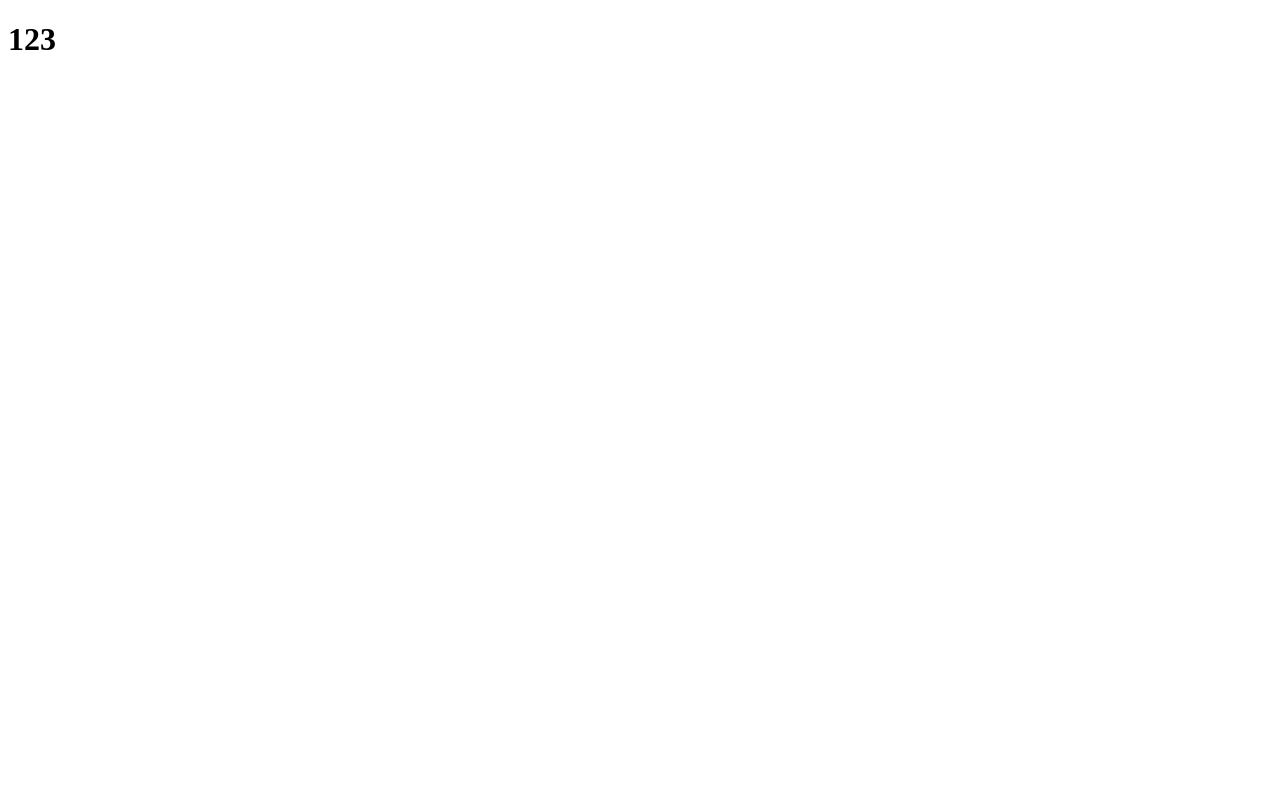
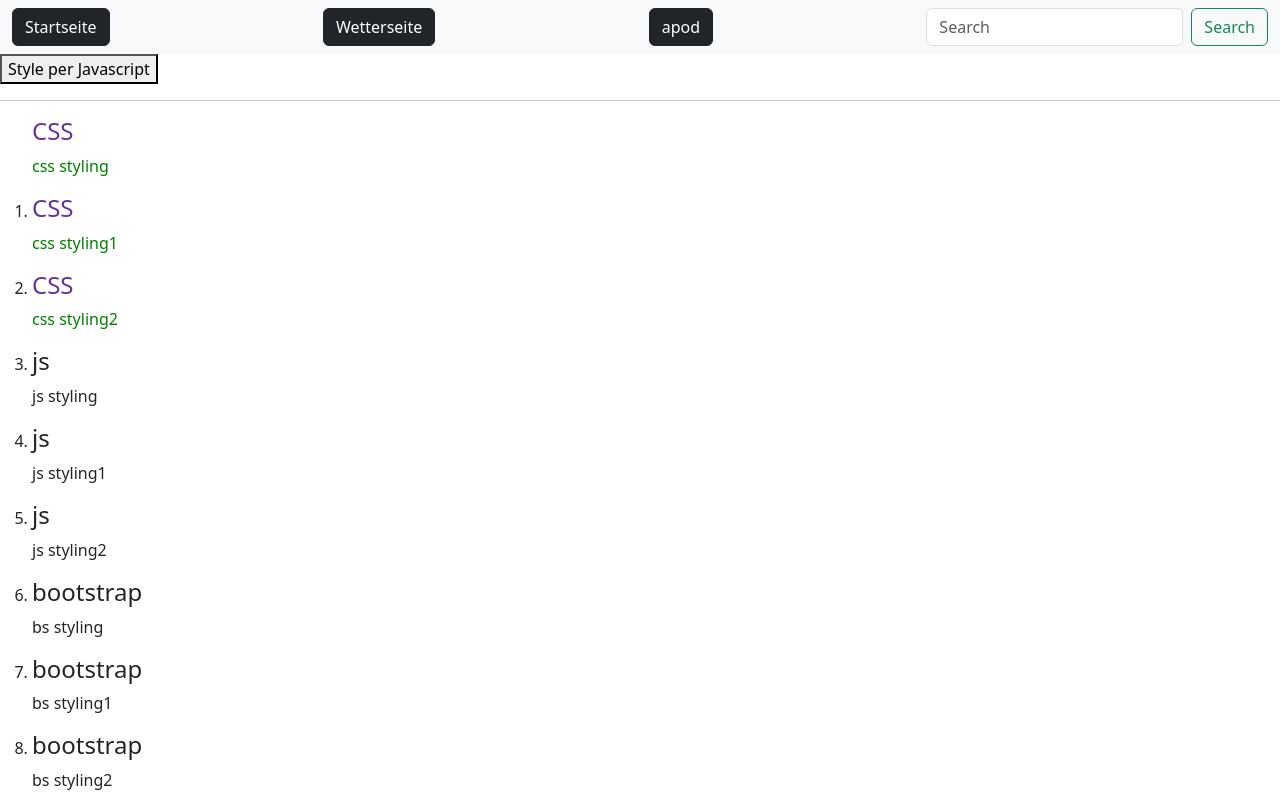
Before and after one commit to danielf0708/danielf0708.github.io, a plain HTML site: page lernseite.html in a window 1280 px wide. Drawn offline with nearby package versions, Linux system fonts and the light colour scheme.

Commit message:
changed lernseite and searchfunktion added

```diff
--- a/css/styles.css
+++ b/css/styles.css
@@ -0,0 +1,7 @@
+.überschrift{
+    color: rebeccapurple ;
+}
+
+.text{
+    color: green;
+}
--- a/lernseite.html
+++ b/lernseite.html
@@ -4,9 +4,105 @@
     <meta charset="UTF-8">
     <meta name="viewport" content="width=device-width, initial-scale=1.0">
     <title>Document</title>
+    <link rel="stylesheet" href="css/styles.css">
+    <link href="https://cdn.jsdelivr.net/npm/bootstrap@5.3.7/dist/css/bootstrap.min.css" rel="stylesheet" integrity="sha384-LN+7fdVzj6u52u30Kp6M/trliBMCMKTyK833zpbD+pXdCLuTusPj697FH4R/5mcr" crossorigin="anonymous">
+    <script src="https://cdn.jsdelivr.net/npm/bootstrap@5.3.7/dist/js/bootstrap.bundle.min.js" integrity="sha384-ndDqU0Gzau9qJ1lfW4pNLlhNTkCfHzAVBReH9diLvGRem5+R9g2FzA8ZGN954O5Q" crossorigin="anonymous"></script>
 </head>
 <body>
-    <h1>123</h1>
+    <nav class="navbar bg-body-tertiary">
+      <div class="container-fluid">
+        <a href="index.html"><button class="btn btn-dark">
+          Startseite
+        </button></a>
+        <a href="wetter.html"><button class="btn btn-dark">
+          Wetterseite
+        </button></a>
+        <a href="apod.html"><button class="btn btn-dark">
+          apod
+        </button></a>
+        <form class="d-flex" role="search">
+          <input class="form-control me-2" type="search" placeholder="Search" aria-label="Search" id="searchField"/>
+          <button class="btn btn-outline-success" type="submit">Search</button>
+        </form>
+      </div>
+    </nav>
+    <button onclick="jsausführen()">Style per Javascript</button>
+    <hr>
+    <ol>
+        <lix>
+            <h4 class="überschrift">CSS</h4>
+            <p class="text">css styling</p>
+        </li>
+        <li>
+            <h4 class="überschrift">CSS</h4>
+            <p class="text">css styling1</p>
+        </li>
+        <li>
+            <h4 class="überschrift">CSS</h4>
+            <p class="text">css styling2</p>
+        </li>
+        <li>
+            <h4 class="überschriftjs js">js</h4>
+            <p class="unterschriftjs js">js styling</p>
+        </li>
+        <li>
+            <h4 class="überschriftjs js">js</h4>
+            <p class="unterschriftjs js">js styling1</p>
+        </li>
+        <li>
+            <h4 class="überschriftjs js">js</h4>
+            <p class="unterschriftjs js">js styling2</p>
+        </li>
+        <li>
+            <h4>bootstrap</h4>
+            <p>bs styling</p>
+        </li>
+        <li>
+            <h4>bootstrap</h4>
+            <p>bs styling1</p>
+        </li>
+        <li>
+            <h4>bootstrap</h4>
+            <p>bs styling2</p>
+        </li>
+    </ol>
+        <script>
+            function jsausführen(){
+                var elements = document.getElementsByClassName("js")
+                console.log("elments" + elements)
+                for (let el of elements){
+                    console.log("el" + el)
+                    el.style.color ="red"
+                }
+            }
+
+            //suchfunktion
+            const searchableItems = document.querySelectorAll("li")
+
+            searchableItems.forEach((li) => {
+                const searchField = document.getElementById("searchField")
+                const events = [ "keyup", "input", "paste", "cut"]
+                const listitems = document.querySelectorAll("li")
+                events.forEach((event) => {
+                searchField.addEventListener(event, ($event) => {
+                    const {value} = $event.target
+                    //console.log(value)
+                    search(value, listitems)
+                })
+                })
+            })
+
+            function search(value, itemList){
+                //console.log(itemList)
+                itemList.forEach((item)=> {
+                const text = item.textContent.toLowerCase()
+                const match = text.includes(value.toLowerCase())
+                item.style.display = match ? 'block' : 'none'
+                console.log(match)
+                })
+            }
+            //ende suchfunktion
+        </script>
 
 </body>
 </html>
```
Also changed, not shown: index.html (+1 -28 lines).
